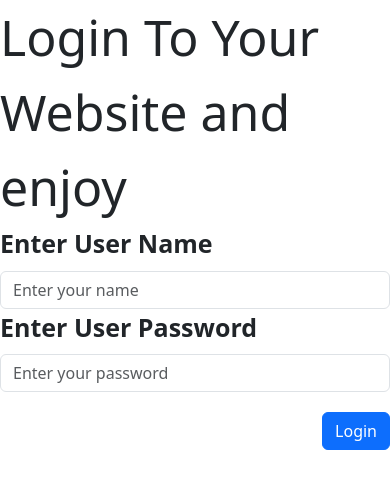
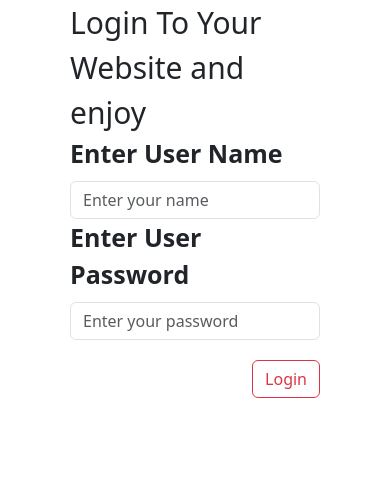
Before and after one commit to iron568/TEDx, a React (Vite) app: page / in a window 390 px wide. Shown: the top 488 px of the page. Built offline with nearby package versions, Linux system fonts and the light colour scheme.

Commit message:
Update Wsite code

```diff
--- a/src/components/LoginId.jsx
+++ b/src/components/LoginId.jsx
@@ -53,7 +53,7 @@ export function LoginAccount({ handleLogin }) {
         />
       </div>
       <div className="button-container">
-        <Button type="submit" variant="primary">
+        <Button type="submit" variant="outline-danger">
           Login
         </Button>
       </div>
--- a/src/index.css
+++ b/src/index.css
@@ -195,8 +195,7 @@ body {
     margin: 0px 0px 18px;
 }
 
-
-
+/* Login website Css */
 
 .login-page-container {
     max-width: 500px;
@@ -226,3 +225,42 @@ body {
     min-width: 100px;
     margin-bottom: 100px;
 }
+
+
+@media screen and (max-width: 1000px) {
+    .login-page-heading {
+        font-size: 35px;
+    }
+
+    .login-page-container {
+        max-width: 350px;
+        margin: 0 auto;
+    }
+
+    .button-container {
+        display: flex;
+        margin-top: 20px;
+        justify-content: flex-end;
+        min-width: 100px;
+        margin-bottom: 100px;
+    }
+}
+
+@media screen and (max-width: 720px) {
+    .login-page-heading {
+        font-size: 30px;
+    }
+
+    .login-page-container {
+        max-width: 250px;
+        margin: 0 auto;
+    }
+
+    .button-container {
+        display: flex;
+        margin-top: 20px;
+        justify-content: flex-end;
+        min-width: 100px;
+        margin-bottom: 100px;
+    }
+}
```
